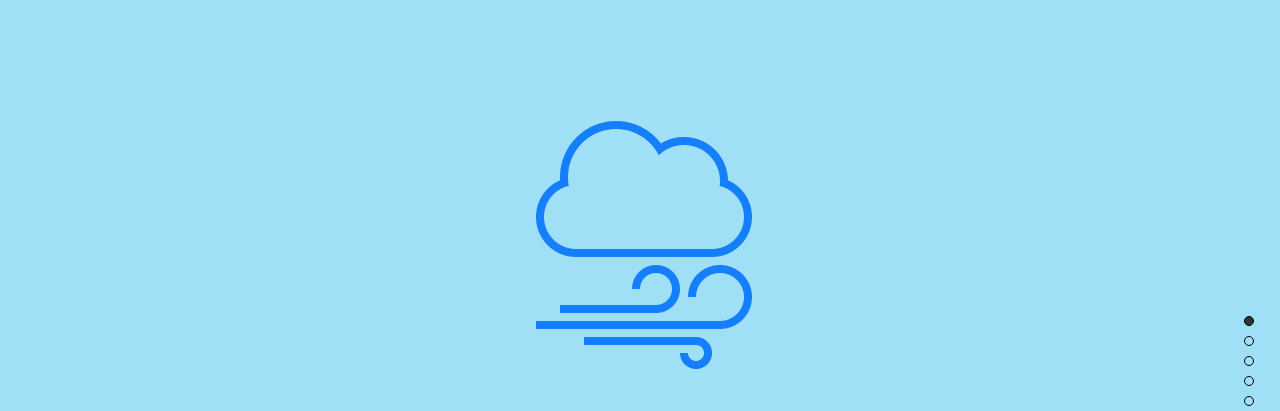
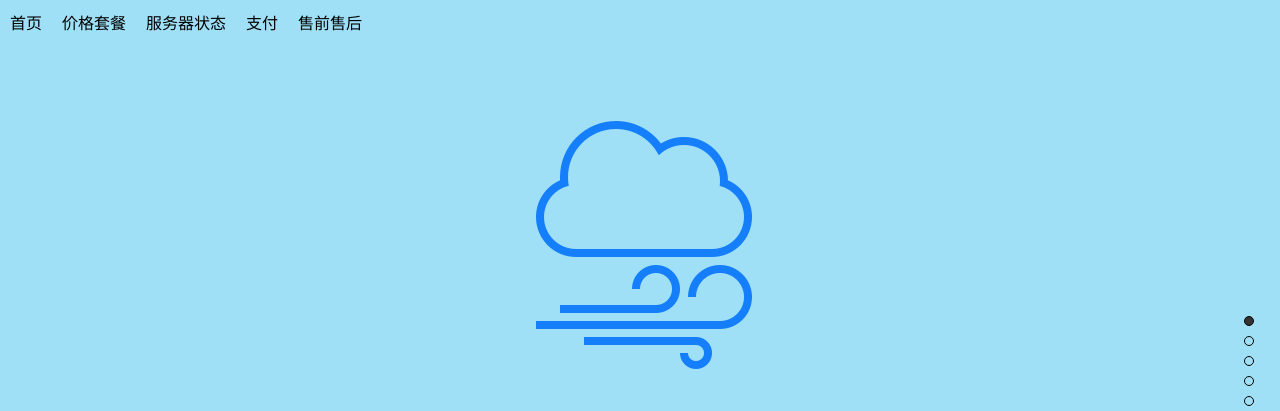
Before and after one commit to djyde/jingyun, a plain HTML site: page index.html in a window 1280 px wide. Shown: the top 411 px of the page. Drawn offline with Linux system fonts and the light colour scheme.

Commit message:
导航菜单

```diff
--- a/index.html
+++ b/index.html
@@ -13,14 +13,24 @@
         $('#fullpage').fullpage({
           navigation: true,
           navigationPostion: 'right',
-          sectionsColor: ['#9FE0F6','#FFF','#FFF','#FFF','#FFF']
+          sectionsColor: ['#9FE0F6','#FFF','#FFF','#FFF','#FFF'],
+          menu: '#menu',
+          anchors: ['homepage','2','3','4','price','server','pay','pay2','serve']
         });
       })
     </script>
   </head>
 
   <body>
+      <ul id="menu">
+        <li data-menuanchor="homepage"><a href="#homepage">首页</a></li>
+        <li data-menuanchor="price"><a href="#price">价格套餐</a></li>
+        <li data-menuanchor="server"><a href="#server">服务器状态</a></li>
+        <li data-menuanchor="pay"><a href="#pay">支付</a></li>
+        <li data-menuanchor="serve"><a href="#serve">售前售后</a></li>
+      </ul>
     <div id="fullpage">
+
       <div class="section" style="color: #0092C7">
         <img src="static/images/cloud.png">
         <p>使用<span style="font-size: 42px; color: #FFF;">静云</span>，即可在中国的各个角落，尽情享受自由的网络世界 </p>
--- a/static/css/main.css
+++ b/static/css/main.css
@@ -43,3 +43,23 @@
 .server table td{
 	padding: 10px;
 }
+
+#menu{
+	position: fixed;
+	z-index: 70;
+	list-style: none;
+	padding: 0;
+	margin: 0;
+	padding: 10px;
+}
+
+#menu li{
+	list-style: none;
+	float: left;
+	margin-right: 20px;
+}
+
+#menu a{
+	text-decoration: none;
+	color: #000000;
+}
```
